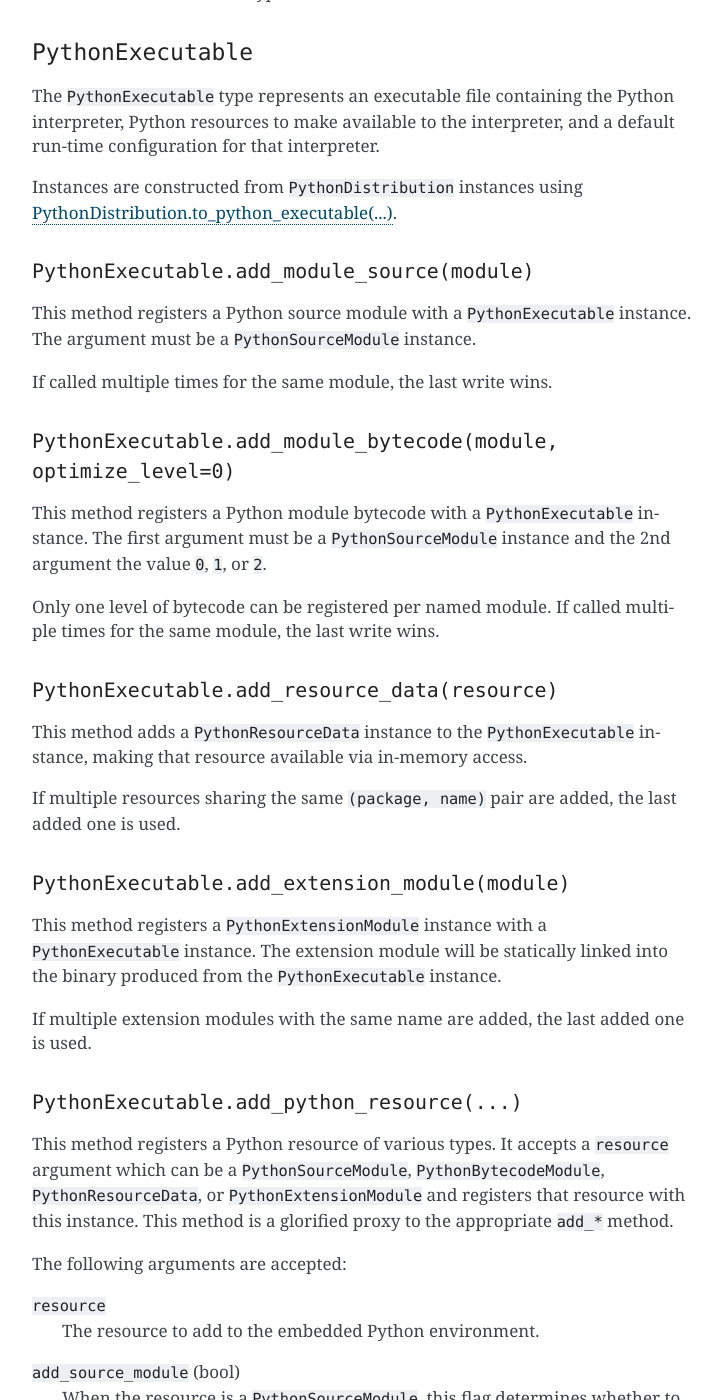
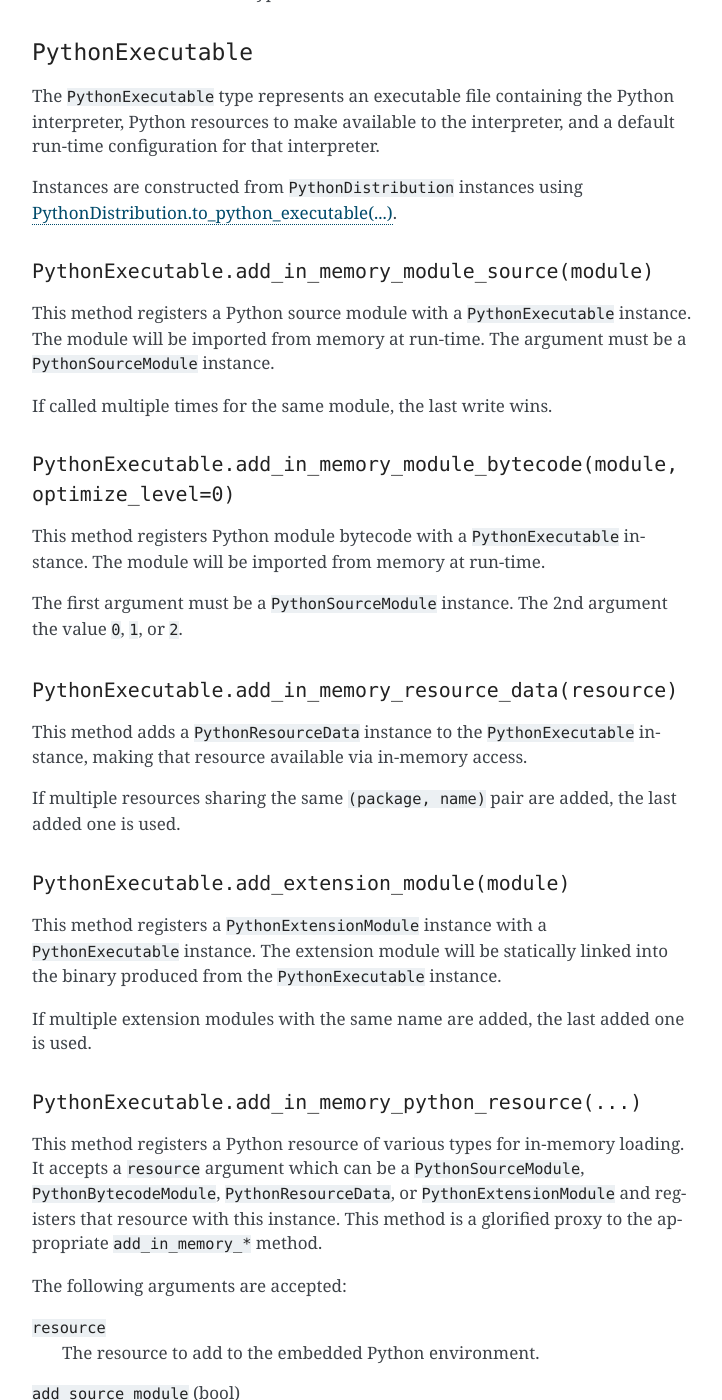
Before and after one commit to indygreg/PyOxidizer, a Sphinx documentation site: the page built from docs/config_api.rst, in a window 1280 px wide and 1400 px high, scrolled down 18878 px. Shown: the whole window, without its empty margins (388-1110 px from the left). Built offline with Sphinx 7.4.7, drawn with Linux system fonts in a browser that asks for light colours; the version number could not be read and is left out; some of the changed text lies outside the part shown.

Commit message:
starlark: rename PythonExecutable methods to reflect in memory loading
We're going to support registering resources for filesystem based
loading. This will require separate APIs for registering resources.
This commit renames existing Starlark APIs to make room for the
new variants.

```diff
--- a/docs/config_api.rst
+++ b/docs/config_api.rst
@@ -930,33 +930,33 @@ and a default run-time configuration for that interpreter.
 Instances are constructed from ``PythonDistribution`` instances using
 :ref:`config_python_distribution_to_python_executable`.
 
-.. _config_python_executable_add_module_source:
+.. _config_python_executable_add_in_memory_module_source:
 
-``PythonExecutable.add_module_source(module)``
-^^^^^^^^^^^^^^^^^^^^^^^^^^^^^^^^^^^^^^^^^^^^^^
+``PythonExecutable.add_in_memory_module_source(module)``
+^^^^^^^^^^^^^^^^^^^^^^^^^^^^^^^^^^^^^^^^^^^^^^^^^^^^^^^^
 
 This method registers a Python source module with a ``PythonExecutable``
-instance. The argument must be a ``PythonSourceModule`` instance.
+instance. The module will be imported from memory at run-time. The
+argument must be a ``PythonSourceModule`` instance.
 
 If called multiple times for the same module, the last write wins.
 
-.. _config_python_executable_add_module_bytecode:
+.. _config_python_executable_add_in_memory_module_bytecode:
 
-``PythonExecutable.add_module_bytecode(module, optimize_level=0)``
-^^^^^^^^^^^^^^^^^^^^^^^^^^^^^^^^^^^^^^^^^^^^^^^^^^^^^^^^^^^^^^^^^^
+``PythonExecutable.add_in_memory_module_bytecode(module, optimize_level=0)``
+^^^^^^^^^^^^^^^^^^^^^^^^^^^^^^^^^^^^^^^^^^^^^^^^^^^^^^^^^^^^^^^^^^^^^^^^^^^^
 
-This method registers a Python module bytecode with a
-``PythonExecutable`` instance. The first argument must be a
-``PythonSourceModule`` instance and the 2nd argument the value ``0``, ``1``,
-or ``2``.
+This method registers Python module bytecode with a
+``PythonExecutable`` instance. The module will be imported from memory at
+run-time.
 
-Only one level of bytecode can be registered per named module. If called
-multiple times for the same module, the last write wins.
+The first argument must be a ``PythonSourceModule`` instance. The 2nd
+argument the value ``0``, ``1``, or ``2``.
 
-.. _config_python_executable_add_resource_data:
+.. _config_python_executable_add_in_memory_resource_data:
 
-``PythonExecutable.add_resource_data(resource)``
-^^^^^^^^^^^^^^^^^^^^^^^^^^^^^^^^^^^^^^^^^^^^^^^^
+``PythonExecutable.add_in_memory_resource_data(resource)``
+^^^^^^^^^^^^^^^^^^^^^^^^^^^^^^^^^^^^^^^^^^^^^^^^^^^^^^^^^^
 
 This method adds a ``PythonResourceData`` instance to the
 ``PythonExecutable`` instance, making that resource available
@@ -978,16 +978,16 @@ instance.
 If multiple extension modules with the same name are added, the last
 added one is used.
 
-.. _config_python_executable_add_python_resource:
+.. _config_python_executable_add_in_memory_python_resource:
 
-``PythonExecutable.add_python_resource(...)``
-^^^^^^^^^^^^^^^^^^^^^^^^^^^^^^^^^^^^^^^^^^^^^
+``PythonExecutable.add_in_memory_python_resource(...)``
+^^^^^^^^^^^^^^^^^^^^^^^^^^^^^^^^^^^^^^^^^^^^^^^^^^^^^^^
 
-This method registers a Python resource of various types. It accepts a
-``resource`` argument which can be a ``PythonSourceModule``,
+This method registers a Python resource of various types for in-memory loading.
+It accepts a ``resource`` argument which can be a ``PythonSourceModule``,
 ``PythonBytecodeModule``, ``PythonResourceData``, or ``PythonExtensionModule``
 and registers that resource with this instance. This method is a glorified
-proxy to the appropriate ``add_*`` method.
+proxy to the appropriate ``add_in_memory_*`` method.
 
 The following arguments are accepted:
 
@@ -1009,13 +1009,13 @@ The following arguments are accepted:
 ``optimize_level`` (int)
    Bytecode optimization level when compiling bytecode.
 
-.. _config_python_executable_add_python_resources:
+.. _config_python_executable_add_in_memory_python_resources:
 
-``PythonExecutable.add_python_resources(...)``
-^^^^^^^^^^^^^^^^^^^^^^^^^^^^^^^^^^^^^^^^^^^^^^
+``PythonExecutable.add_in_memory_python_resources(...)``
+^^^^^^^^^^^^^^^^^^^^^^^^^^^^^^^^^^^^^^^^^^^^^^^^^^^^^^^^
 
 This method registers an iterable of Python resources of various types.
-This method is identical to ``PythonExecutable.add_python_resource()``
+This method is identical to ``PythonExecutable.add_in_memory_python_resource()``
 except the first argument is an iterable of resources. All other arguments
 are identical.
 
--- a/docs/getting_started.rst
+++ b/docs/getting_started.rst
@@ -175,7 +175,7 @@ below where ``embedded`` is assigned:
 
 .. code-block:: python
 
-   embedded.add_python_resources(dist.pip_install(["pyflakes==2.1.1"]))
+   embedded.add_in_memory_python_resources(dist.pip_install(["pyflakes==2.1.1"]))
 
 In addition, replace the ``run_*`` argument to execute ``pyflakes``:
 
```
Also changed, not shown: docs/history.rst (+10 -0 lines), docs/packaging.rst (+5 -5 lines), 2 other files.
